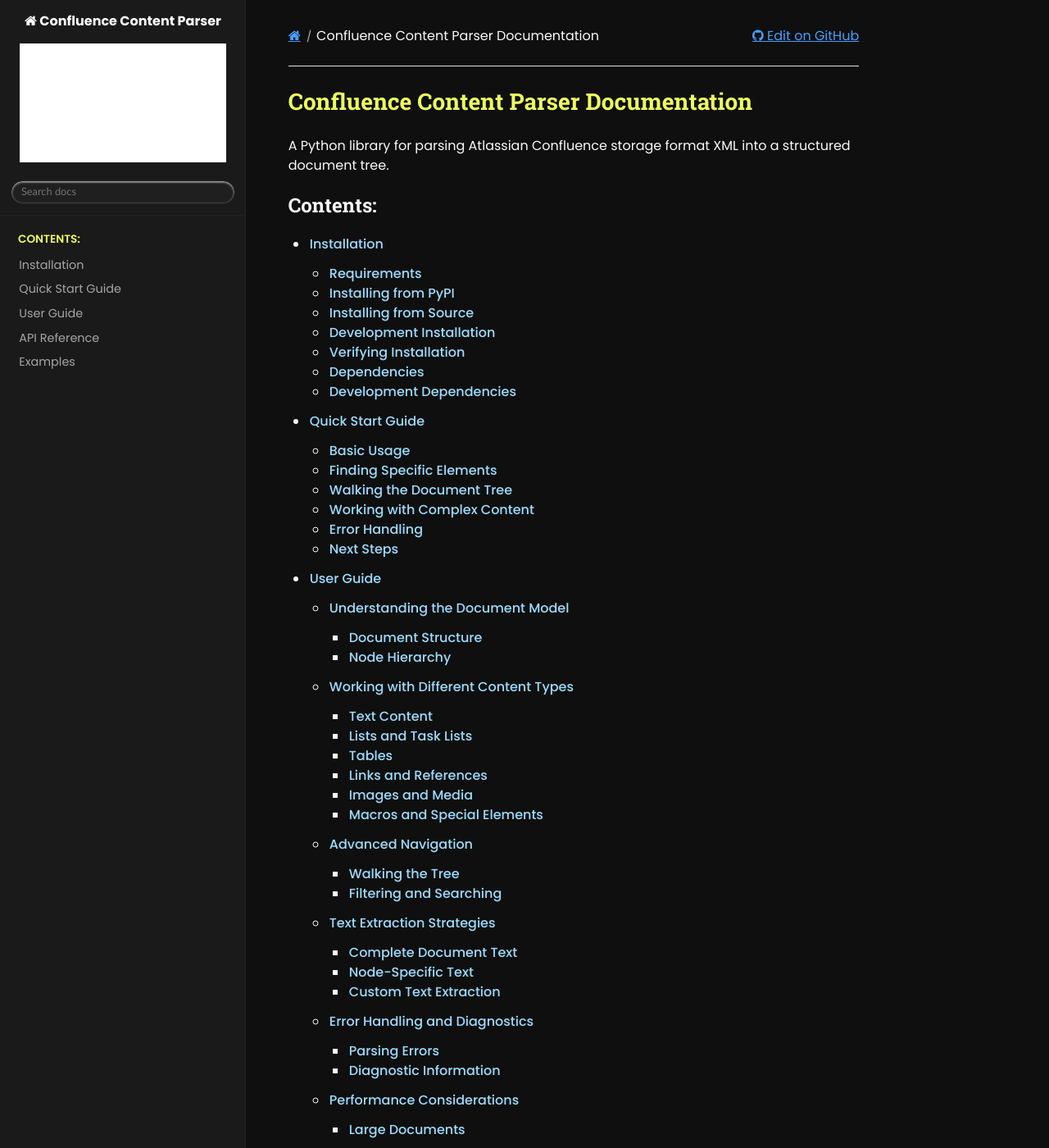
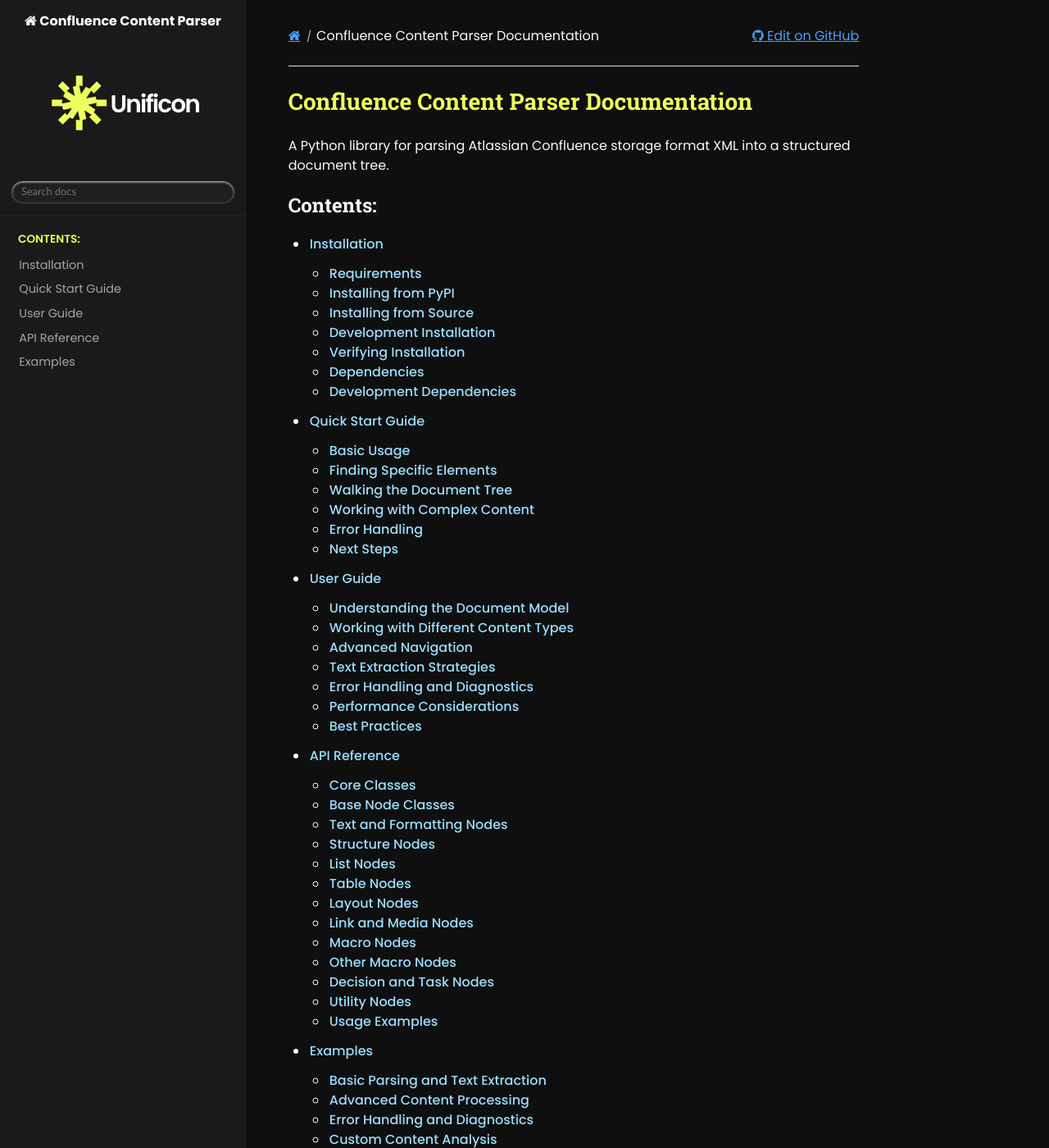
Before and after one commit to Unificon/confluence-content-parser, a Sphinx documentation site: the page built from docs/index.rst, in a window 1280 px wide and 1400 px high. Shown: the whole window at 82% size. Built offline with Sphinx 7.4.7 and the Read the Docs theme 3.1.0, drawn with Linux system fonts in a browser that asks for light colours; some of the changed text lies outside the part shown.

Commit message:
Fixed logo in readthedocs

```diff
--- a/docs/_static/custom.css
+++ b/docs/_static/custom.css
@@ -638,11 +638,25 @@
     background: var(--brand-accent);
 }
 
-/* Logo */
-.wy-side-nav-search .wy-dropdown > a img.logo,
-.wy-side-nav-search > a img.logo {
-    filter: brightness(0) invert(1) !important;
+/* Logo - Remove hover effects */
+.wy-side-nav-search .wy-dropdown > a,
+.wy-side-nav-search > a {
+    transition: none !important;
+    border: none !important;
+    background: none !important;
+    box-shadow: none !important;
 }
+
+.wy-side-nav-search .wy-dropdown > a:hover,
+.wy-side-nav-search > a:hover {
+    background: none !important;
+    background-color: transparent !important;
+    border: none !important;
+    box-shadow: none !important;
+    opacity: 1 !important;
+    transform: none !important;
+}
+
 
 /* Responsive */
 @media screen and (max-width: 768px) {
--- a/docs/index.rst
+++ b/docs/index.rst
@@ -4,7 +4,7 @@
 A Python library for parsing Atlassian Confluence storage format XML into a structured document tree.
 
 .. toctree::
-   :maxdepth: 5
+   :maxdepth: 2
    :caption: Contents:
 
    installation
```
Also changed, not shown: docs/_static/logo.svg.
